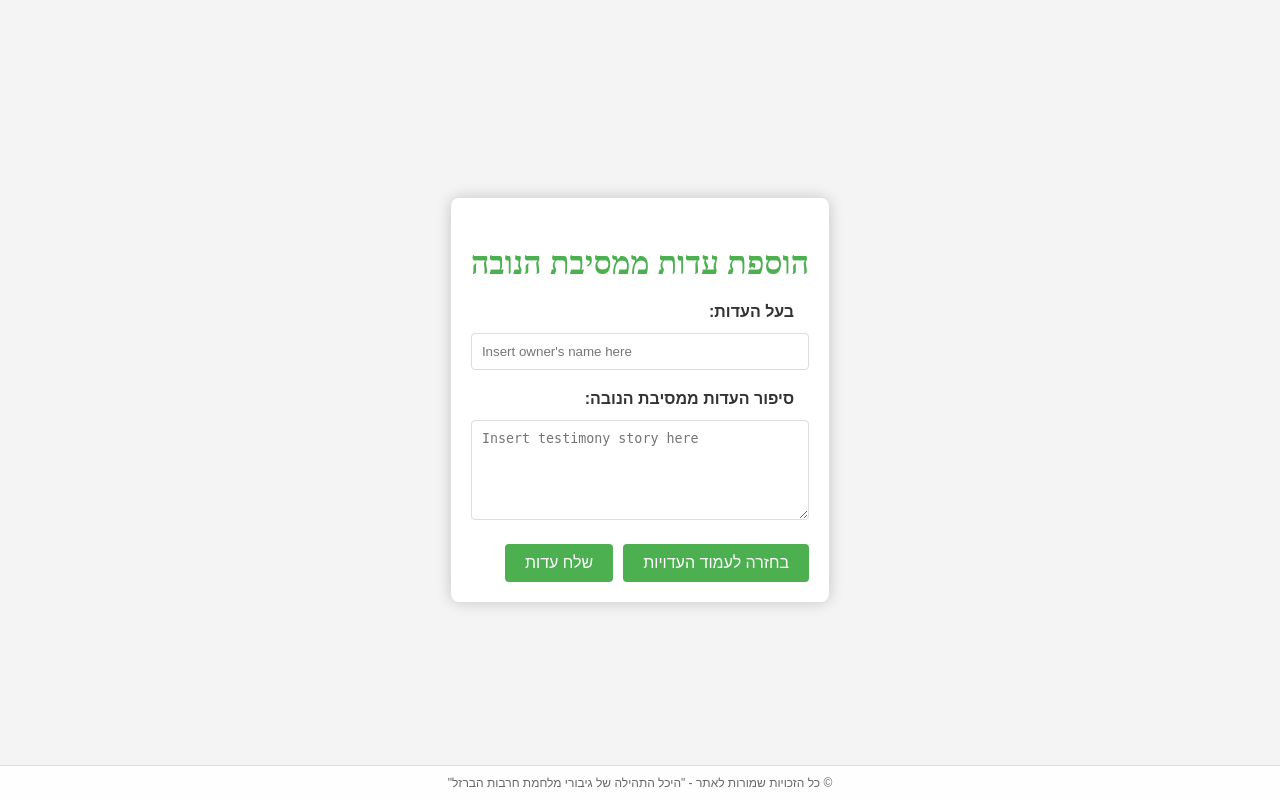
After one commit to SivanZargari/Iron-Swords-Project, a Django app: page /add_testimony/ in a window 1280 px wide. The commit adds this page. Run offline with Django 5.2, Linux system fonts and the light colour scheme; parts of the project's set-up code (start-up, migrations or seed data) failed here and were passed over.

Commit message:
Add files via upload

```diff
--- a/Iron Swords Project/Iron Swords Project/myProject/ironSwordsApp/forms.py
+++ b/Iron Swords Project/Iron Swords Project/myProject/ironSwordsApp/forms.py
@@ -2,7 +2,7 @@
 from django import forms
 from django.contrib.auth.forms import AuthenticationForm
 from .models import Hero
-from .models import KibbutzStory
+from .models import KibbutzStory, NovaPartyTestimony, Testimonial
 
 
 class CustomAuthenticationForm(AuthenticationForm):
@@ -44,3 +44,27 @@ class KibbutzStoryForm(forms.ModelForm):
         widgets = {
             'content': forms.Textarea(attrs={'rows': 5}),
         }
+
+class NovaPartyTestimonyForm(forms.ModelForm):
+    class Meta:
+        model = NovaPartyTestimony
+        fields = ['owner', 'story']
+        labels = {
+            'owner': 'בעל העדות',
+            'story': 'סיפור העדות ממסיבת הנובה',
+        }
+        widgets = {
+            'story': forms.Textarea(attrs={'rows': 5}),
+        }
+
+class TestimonialForm(forms.ModelForm):
+    class Meta:
+        model = Testimonial
+        fields = ['author', 'story']
+        labels = {
+            'author': 'מחבר',
+            'story': 'סיפור',
+        }
+        widgets = {
+            'story': forms.Textarea(attrs={'rows': 5}),
+        }
--- a/Iron Swords Project/Iron Swords Project/myProject/ironSwordsApp/models.py
+++ b/Iron Swords Project/Iron Swords Project/myProject/ironSwordsApp/models.py
@@ -1,6 +1,6 @@
 from django.db import models
 from django.contrib.auth.models import User
-from django.conf import settings
+from django.contrib import admin
 
 # Create your models here.
 # ironSwordsApp/models.py
@@ -27,3 +27,18 @@ class KibbutzStory(models.Model):
 
     def __str__(self):
         return self.title
+
+class NovaPartyTestimony(models.Model):
+    owner = models.CharField(max_length=100)
+    story = models.TextField()
+
+
+    def __str__(self):
+        return self.owner
+
+class Testimonial(models.Model):
+    author = models.ForeignKey(User, on_delete=models.CASCADE)
+    story = models.TextField()
+
+    def __str__(self):
+        return self.author.username
--- /dev/null
+++ b/Iron Swords Project/Iron Swords Project/myProject/ironSwordsApp/templates/add_nova_party_testimony.html
@@ -0,0 +1,122 @@
+{% load static %}
+
+<!DOCTYPE html>
+<html lang="en">
+<head>
+    <meta charset="UTF-8">
+    <meta name="viewport" content="width=device-width, initial-scale=1.0">
+    <title>Add Testimony from the Nova Party</title>
+    <style>
+        body, html {
+            height: 100%;
+            margin: 0;
+            font-family: 'Arial', sans-serif;
+            background-color: #f4f4f4;
+            display: flex;
+            justify-content: center;
+            align-items: center;
+        }
+        .container {
+            background-color: white;
+            border-radius: 8px;
+            box-shadow: 0 0 15px rgba(0,0,0,0.2);
+            padding: 20px;
+            max-width: 600px;
+            width: 100%;
+            box-sizing: border-box;
+            position: relative;
+        }
+        .container h1 {
+            font-family: 'Georgia', serif;
+            color: #4CAF50;
+            text-align: center;
+            margin-bottom: 20px;
+        }
+        .form-group {
+            margin-bottom: 20px;
+            position: relative;
+        }
+        .form-group label {
+            display: block;
+            font-weight: bold;
+            margin-bottom: 5px;
+            color: #333;
+            position: absolute;
+            top: 0;
+            right: 10px;
+            background-color: white;
+            padding: 0 5px;
+        }
+        .form-group input, .form-group textarea {
+            width: 100%;
+            padding: 10px;
+            border: 1px solid #ddd;
+            border-radius: 4px;
+            box-sizing: border-box;
+            margin-top: 30px; /* Space for the label */
+        }
+        .form-group textarea {
+            resize: vertical;
+            min-height: 100px;
+        }
+        .button-group {
+            display: flex;
+            justify-content: flex-end; /* Align buttons to the right */
+            gap: 10px; /* Space between buttons */
+        }
+        .button-group button, .button-group .back-button {
+            background-color: #4CAF50;
+            color: white;
+            border: none;
+            padding: 10px 20px;
+            border-radius: 4px;
+            cursor: pointer;
+            font-size: 16px;
+            display: inline-block;
+            text-align: center;
+        }
+        .button-group button:hover, .button-group .back-button:hover {
+            background-color: #45a049;
+        }
+        .button-group .back-button {
+            width: auto; /* Adjust width as needed */
+            display: inline-block; /* Ensure it doesn't take full width */
+            text-decoration: none; /* Remove underline from link */
+        }
+        .footer {
+            background-color: rgba(255, 255, 255, 0.9);
+            padding: 10px;
+            text-align: center;
+            font-size: 12px;
+            color: #666;
+            border-top: 1px solid #ddd;
+            position: fixed;
+            width: 100%;
+            bottom: 0;
+        }
+    </style>
+</head>
+<body>
+    <div class="container">
+        <h1>הוספת עדות ממסיבת הנובה</h1>
+        <form method="post" action="{% url 'add_nova_party_testimony' %}">
+            {% csrf_token %}
+            <div class="form-group">
+                <label for="owner">:בעל העדות</label>
+                <input type="text" id="owner" name="owner" placeholder="Insert owner's name here" required>
+            </div>
+            <div class="form-group">
+                <label for="story">:סיפור העדות ממסיבת הנובה</label>
+                <textarea id="story" name="story" placeholder="Insert testimony story here" required></textarea>
+            </div>
+            <div class="button-group">
+                <button type="submit">שלח עדות</button>
+                <a href="{% url 'nova_party_evidence' %}" class="back-button">בחזרה לעמוד העדויות</a>
+            </div>
+        </form>
+    </div>
+    <footer class="footer">
+        "כל הזכויות שמורות לאתר - "היכל התהילה של גיבורי מלחמת חרבות הברזל ©
+    </footer>
+</body>
+</html>
--- a/Iron Swords Project/Iron Swords Project/myProject/ironSwordsApp/urls.py
+++ b/Iron Swords Project/Iron Swords Project/myProject/ironSwordsApp/urls.py
@@ -3,6 +3,8 @@ from . import views
 from django.contrib.auth.views import LogoutView
 from .views import HeroListView
 from .views import kibbutz_stories, add_kibbutz_story, update_kibbutz_story, delete_kibbutz_story
+from .views import add_nova_party_testimony, update_testimonial, delete_nova_party_testimony
+
 
 
 urlpatterns = [
@@ -28,6 +30,10 @@ urlpatterns = [
     path('delete_kibbutz_story/<int:story_id>/', delete_kibbutz_story, name='delete_kibbutz_story'),
     path('update_kibbutz_story/<int:story_id>/', update_kibbutz_story, name='update_kibbutz_story'),
 
+    path('nova-party-evidence/', views.nova_party_evidence, name='nova_party_evidence'),
+    path('add_testimony/', add_nova_party_testimony, name='add_nova_party_testimony'),
+    path('edit_testimony/<int:pk>/', update_testimonial, name='update_testimonial'),
+    path('delete_testimony/<int:testimony_id>/', delete_nova_party_testimony, name='delete_nova_party_testimony'),
 
 
     # Class-based views
--- a/Iron Swords Project/Iron Swords Project/myProject/ironSwordsApp/views.py
+++ b/Iron Swords Project/Iron Swords Project/myProject/ironSwordsApp/views.py
@@ -6,16 +6,11 @@ from django.contrib.auth.decorators import login_required
 from django.urls import reverse_lazy
 from django.views.generic import CreateView, UpdateView, DeleteView
 from django.contrib.auth.mixins import LoginRequiredMixin, UserPassesTestMixin
-from .forms import HeroForm
-from .models import Hero
+from .forms import HeroForm, NovaPartyTestimonyForm, KibbutzStoryForm, TestimonialForm
+from .models import Hero, NovaPartyTestimony, KibbutzStory, Testimonial
 from django.contrib.auth import get_user_model
 from django.views.generic import ListView
-from .models import KibbutzStory
-from .forms import KibbutzStoryForm
-from django.contrib.auth.decorators import user_passes_test
-from django.urls import reverse
-
-
+from django.http import HttpResponseForbidden
 
 
 
@@ -273,3 +268,50 @@ def delete_kibbutz_story(request, story_id):
         return redirect('kibbutz_stories')
 
     return render(request, 'confirm_delete_story.html', {'story': story})
+
+
+def nova_party_evidence(request):
+    testimonies = NovaPartyTestimony.objects.all()
+    return render(request, 'nova_party_evidence.html', {'testimonies': testimonies})
+
+
+def add_nova_party_testimony(request):
+    if request.method == 'POST':
+        form = NovaPartyTestimonyForm(request.POST)
+        if form.is_valid():
+            form.save()
+            return redirect('nova_party_evidence')  # Redirect to the testimonies page
+    else:
+        form = NovaPartyTestimonyForm()
+
+    return render(request, 'add_nova_party_testimony.html', {'form': form})
+
+
+
+@login_required
+def update_testimonial(request, pk):
+    testimonial = get_object_or_404(NovaPartyTestimony, id=pk)  # Changed to NovaPartyTestimony
+    # Check if the user is the author or an admin
+    if request.user != testimonial.author and not request.user.is_superuser:
+        return HttpResponseForbidden("You do not have permission to edit this testimonial.")
+    if request.method == "POST":
+        form = NovaPartyTestimonyForm(request.POST, instance=testimonial)  # Changed to NovaPartyTestimonyForm
+        if form.is_valid():
+            form.save()
+            return redirect('nova_party_testimonies')
+    else:
+        form = NovaPartyTestimonyForm(instance=testimonial)  # Changed to NovaPartyTestimonyForm
+    return render(request, 'update_testimonial.html', {'form': form})
+
+
+
+
+@login_required
+def delete_nova_party_testimony(request, testimony_id):
+    testimony = get_object_or_404(NovaPartyTestimony, id=testimony_id)
+    if request.user != testimony.author and not request.user.is_superuser:
+        return HttpResponseForbidden("You do not have permission to delete this testimonial.")
+    if request.method == "GET" and request.GET.get('confirm') == 'yes':
+        testimony.delete()
+        return redirect('nova_party_testimonies')
+    return render(request, 'confirm_delete_nova_party_testimony.html', {'testimony': testimony})
```
Also changed, not shown: Iron Swords Project/Iron Swords Project/myProject/ironSwordsApp/admin.py (+10 -1 lines), Iron Swords Project/Iron Swords Project/myProject/ironSwordsApp/templates/confirm_delete_nova_party_testimony.html (added, +86 -0 lines), Iron Swords Project/Iron Swords Project/myProject/ironSwordsApp/templates/home.html (+2 -6 lines), Iron Swords Project/Iron Swords Project/myProject/ironSwordsApp/templates/nova_party_evidence.html (added, +152 -0 lines), Iron Swords Project/Iron Swords Project/myProject/ironSwordsApp/templates/update_testimonial.html (added, +8 -0 lines), Iron Swords Project/Iron Swords Project/myProject/db.sqlite3, Iron Swords Project/Iron Swords Project/myProject/ironSwordsApp/migrations/0012_novapartytestimony.py (added), Iron Swords Project/Iron Swords Project/myProject/ironSwordsApp/migrations/0013_testimonial.py (added), Iron Swords Project/Iron Swords Project/myProject/ironSwordsApp/migrations/0014_novapartytestimony_created_at_and_more.py (added), Iron Swords Project/Iron Swords Project/myProject/ironSwordsApp/migrations/0015_remove_novapartytestimony_created_at_and_more.py (added).
